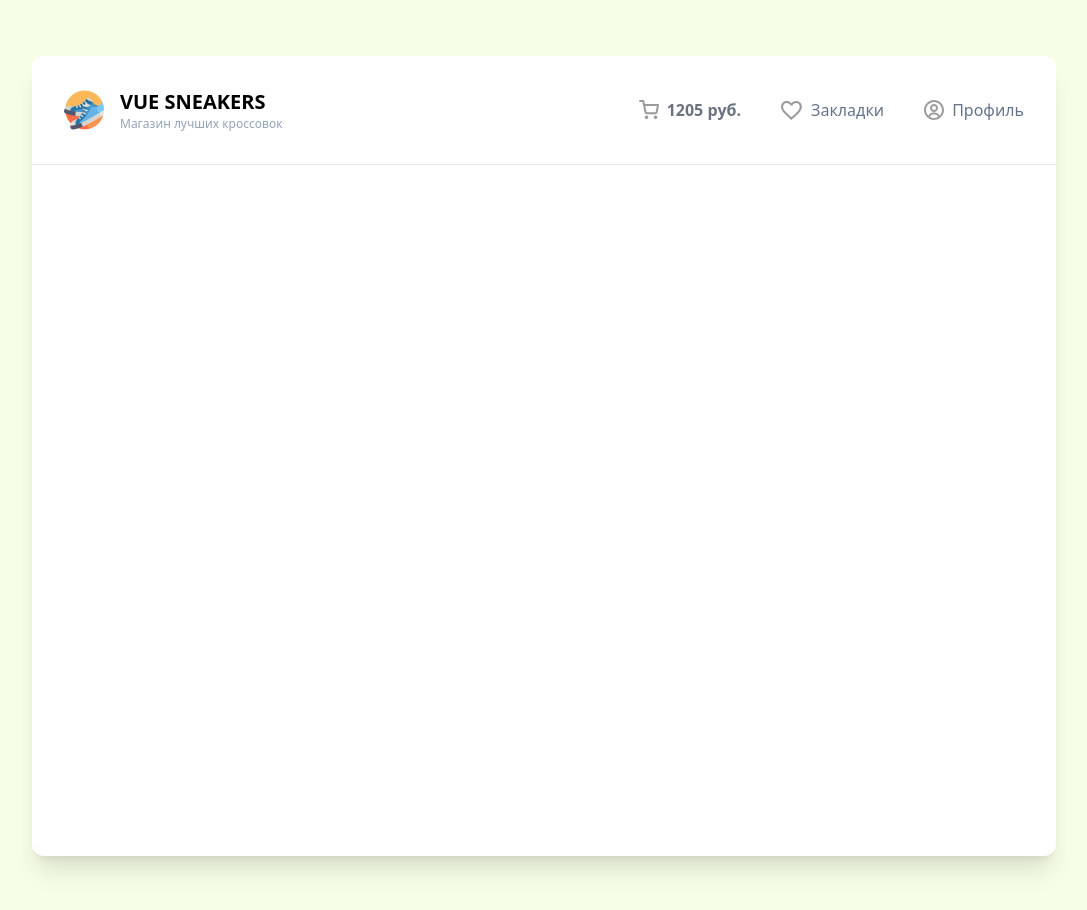
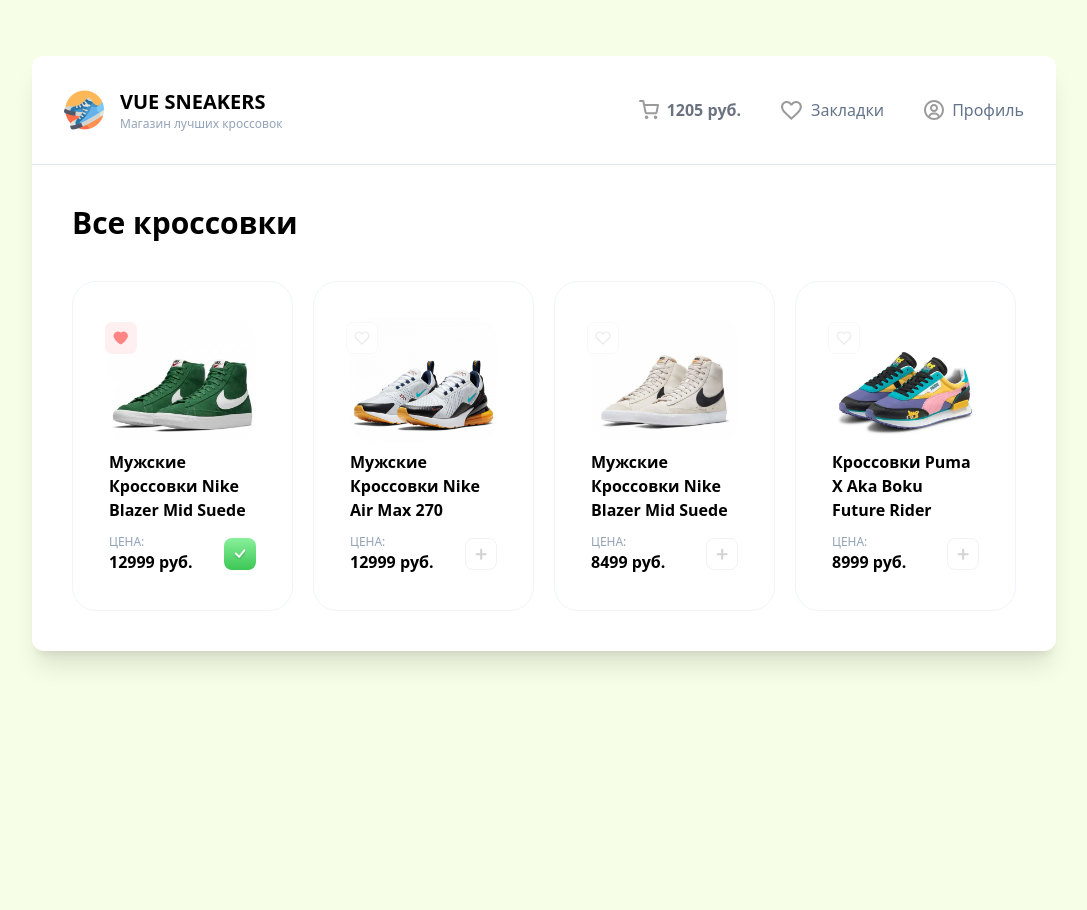
Before and after one commit to Maksym-Siroshtan/vue-sneakers, a Vue app: page / in a window 1280 px wide. Shown: the whole page, without its empty margins (96-1183 px from the left). After the commit the page ends 800 px from the top, so only its background shows below. Built offline with nearby package versions, Linux system fonts and the light colour scheme.

Commit message:
Sneaker cards created

```diff
--- a/src/App.vue
+++ b/src/App.vue
@@ -1,9 +1,16 @@
 <script setup>
-  import Header from './components/Header.vue'
+import Header from './components/Header.vue'
+import CardList from './components/CardList.vue'
 </script>
 
 <template>
-  <div class="w-4/5 h-screen bg-white m-auto my-14 rounded-xl shadow-xl">
+  <div class="w-4/5 bg-white m-auto my-14 rounded-xl shadow-xl">
     <Header />
+
+    <div class="p-10">
+      <h2 class="text-3xl font-bold mb-10">Все кроссовки</h2>
+
+      <CardList />
+    </div>
   </div>
 </template>
--- /dev/null
+++ b/src/components/Card.vue
@@ -0,0 +1,35 @@
+<script setup>
+defineProps({
+  title: String,
+  imageUrl: String,
+  price: Number,
+  isFavorite: Boolean,
+  isAdded: Boolean,
+  onClickAdd: Function,
+  onClickFavorite: Function
+})
+</script>
+
+<template>
+  <li
+    class="relative bg-white border border-slate-100 rounded-3xl p-9 cursor-pointer hover:-translate-y-1 hover:shadow-xl transition-all"
+  >
+    <img
+      :src="isFavorite ? '/like-2.svg' : '/like-1.svg'"
+      @click="onClickFavorite"
+      alt="Favorite"
+      class="absolute top-10 left-8"
+    />
+    <img :src="imageUrl" alt="Sneakers-1" class="mb-2 rounded-3xl w-44 h-30" />
+
+    <p class="text-base font-bold mb-3">{{ title }}</p>
+
+    <div class="flex justify-between items-center">
+      <div class="flex flex-col">
+        <span class="text-xs text-slate-400 uppercase">Цена:</span>
+        <b>{{ price }} руб.</b>
+      </div>
+      <img :src="isAdded ? '/checked.svg' : '/plus.svg'" @click="onClickAdd" alt="Add sneakers" />
+    </div>
+  </li>
+</template>
--- /dev/null
+++ b/src/components/CardList.vue
@@ -0,0 +1,41 @@
+<script setup>
+import Card from './Card.vue'
+
+const onClickFavorite = () => {
+  console.log('Favorite!');
+}
+
+const onClickAdd = () => {
+  console.log('Added!');
+}
+
+</script>
+
+<template>
+  <ul class="grid grid-cols-4 gap-5">
+    <Card
+      title="Мужские Кроссовки Nike Blazer Mid Suede"
+      image-url="/sneakers/sneakers-1.jpg"
+      :price="12999"
+      :is-favorite="true"
+      :is-added="true"
+      :on-click-favorite="onClickFavorite"
+      :on-click-add="onClickAdd"
+    />
+    <Card
+      title="Мужские Кроссовки Nike Air Max 270"
+      image-url="/sneakers/sneakers-2.jpg"
+      :price="12999"
+    />
+    <Card
+      title="Мужские Кроссовки Nike Blazer Mid Suede"
+      image-url="/sneakers/sneakers-3.jpg"
+      :price="8499"
+    />
+    <Card
+      title="Кроссовки Puma X Aka Boku Future Rider"
+      image-url="/sneakers/sneakers-4.jpg"
+      :price="8999"
+    />
+  </ul>
+</template>
```
